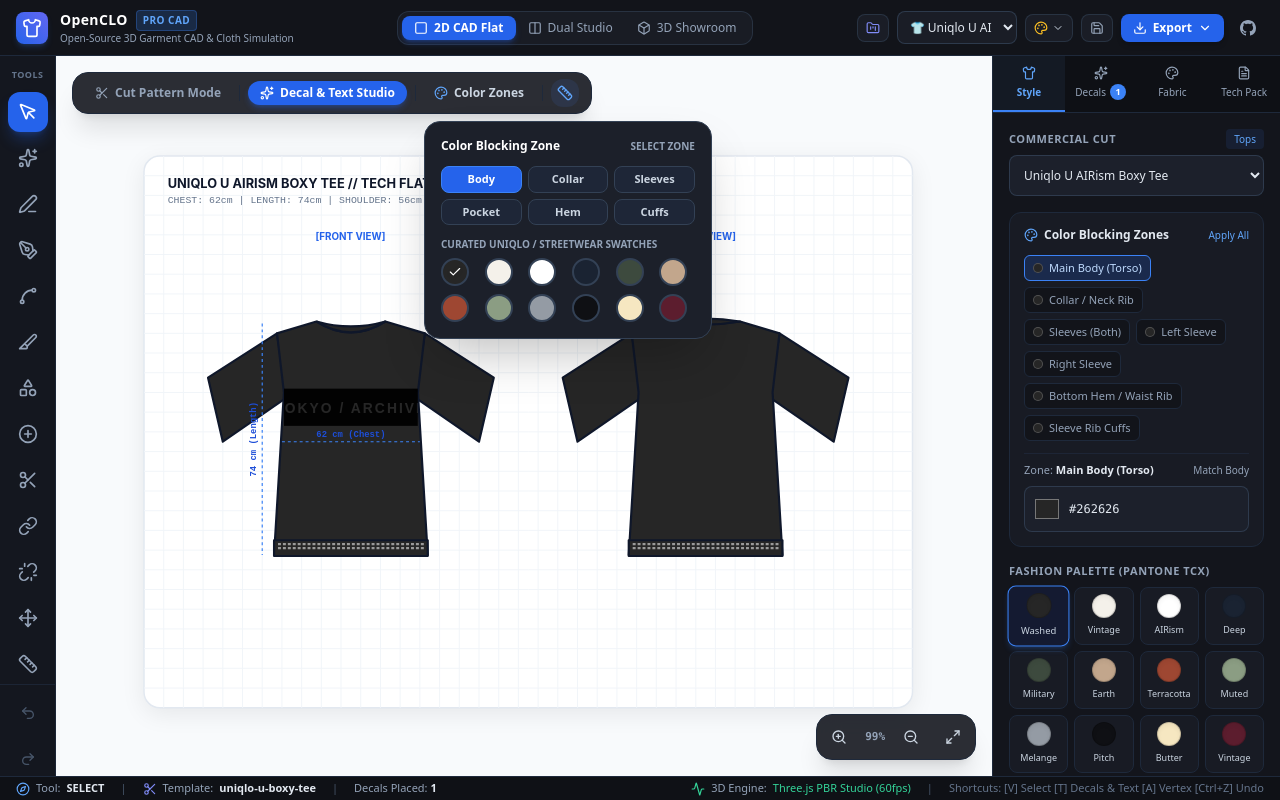
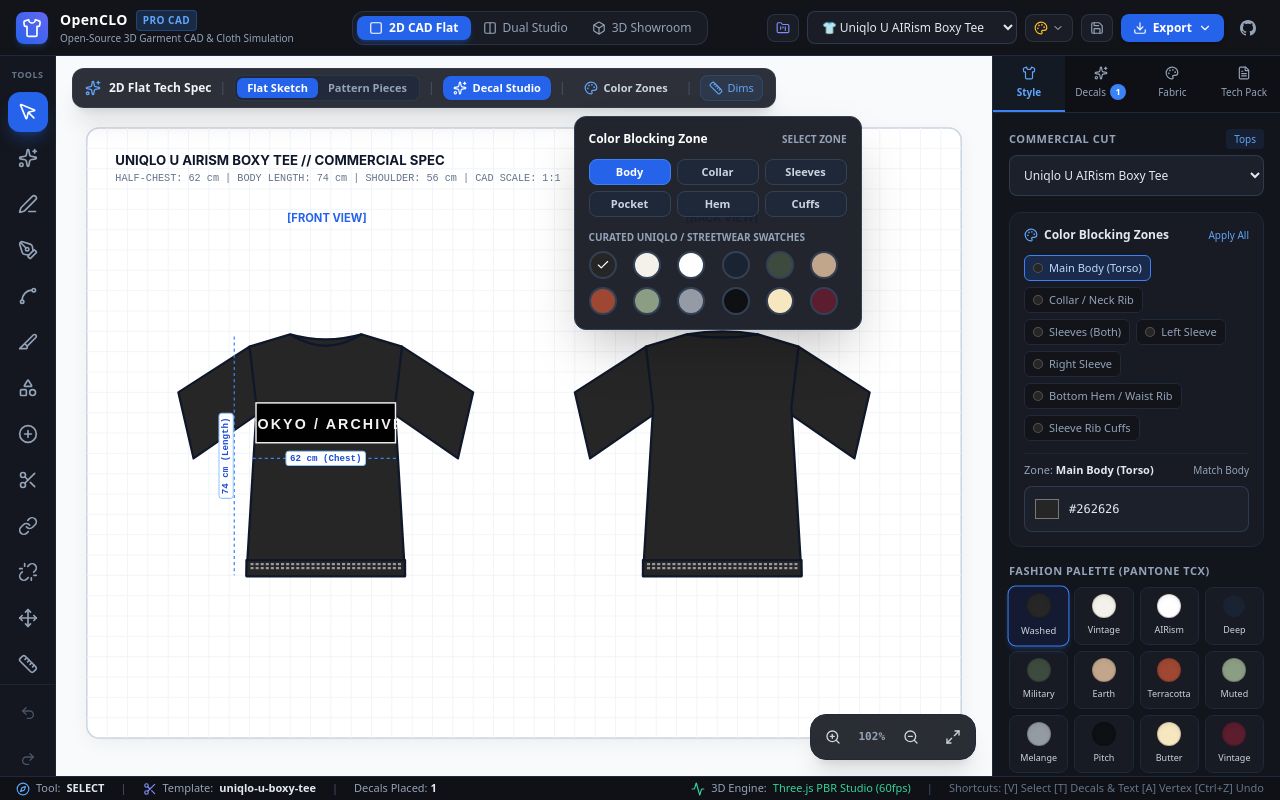
Before and after one commit to Aghyksa/open-clo, a React (Vite) app: page / in a window 1280 px wide. Both pictures are taken after a click on the button "Color Zones". Built offline with nearby package versions, Linux system fonts and the light colour scheme.

Commit message:
feat(studio): clean 2D CAD flat spec, seamless Dual Studio, and bug-free 3D boutique hanger & ghost showroom

```diff
--- a/src/components/PatternViewport/AssembledFlatCanvas.tsx
+++ b/src/components/PatternViewport/AssembledFlatCanvas.tsx
@@ -13,7 +13,6 @@
   Sparkles,
   Palette,
   Ruler,
-  Scissors,
   Check,
 } from 'lucide-react';
 import { DecalToolModal } from '../UI/DecalToolModal';
@@ -103,12 +102,18 @@
   // Center view on mount or template change
   useEffect(() => {
     // oxlint-disable-next-line react/set-state-in-effect
-    setViewState((prev) => ({
-      ...prev,
-      scale: Math.max(0.7, Math.min(1.1, dims.width / 950)),
-      offsetX: Math.max(40, (dims.width - 760) / 2),
-      offsetY: Math.max(30, (dims.height - 520) / 2),
-    }));
+    setViewState(() => {
+      const artboardW = 860;
+      const artboardH = 600;
+      const targetScale = Math.max(0.65, Math.min(1.05, Math.min((dims.width - 60) / artboardW, (dims.height - 110) / artboardH)));
+      const offX = Math.max(30, (dims.width - artboardW * targetScale) / 2);
+      const offY = Math.max(72, (dims.height - artboardH * targetScale) / 2);
+      return {
+        scale: targetScale,
+        offsetX: offX,
+        offsetY: offY,
+      };
+    });
   }, [activeTemplateId, dims.width, dims.height]);
 
   // Main Canvas Render
@@ -132,21 +137,21 @@
     ctx.scale(viewState.scale, viewState.scale);
 
     // 2. Draw White CAD Card Artboards
-    const artboardWidth = 780;
-    const artboardHeight = 560;
+    const artboardWidth = 860;
+    const artboardHeight = 600;
 
     // Subtle drop shadow for artboard sheet
-    ctx.shadowColor = 'rgba(0, 0, 0, 0.08)';
-    ctx.shadowBlur = 24;
-    ctx.shadowOffsetY = 6;
+    ctx.shadowColor = 'rgba(0, 0, 0, 0.06)';
+    ctx.shadowBlur = 18;
+    ctx.shadowOffsetY = 4;
     ctx.fillStyle = '#ffffff';
     ctx.beginPath();
-    ctx.roundRect(0, 0, artboardWidth, artboardHeight, 16);
+    ctx.roundRect(0, 0, artboardWidth, artboardHeight, 12);
     ctx.fill();
     ctx.shadowColor = 'transparent';
 
     // Artboard Border
-    ctx.strokeStyle = '#e2e8f0';
+    ctx.strokeStyle = '#cbd5e1';
     ctx.lineWidth = 1.5;
     ctx.stroke();
 
@@ -169,25 +174,25 @@
     // 3. Render Title & Specifications Header
     ctx.fillStyle = '#0f172a';
     ctx.font = 'bold 13px Inter, sans-serif';
-    ctx.fillText(`${spec.name.toUpperCase()} // TECH FLAT SPEC`, 24, 32);
+    ctx.fillText(`${spec.name.toUpperCase()} // COMMERCIAL SPEC`, 28, 36);
 
     ctx.fillStyle = '#64748b';
-    ctx.font = '10px monospace';
+    ctx.font = '10px ui-monospace, monospace';
     ctx.fillText(
-      `CHEST: ${spec.halfChestCm}cm | LENGTH: ${spec.bodyLengthCm}cm | SHOULDER: ${spec.shoulderDropCm}cm | SCALE: 1:1 CAD`,
-      24,
-      48
+      `HALF-CHEST: ${spec.halfChestCm} cm | BODY LENGTH: ${spec.bodyLengthCm} cm | SHOULDER: ${spec.shoulderDropCm} cm | CAD SCALE: 1:1`,
+      28,
+      52
     );
 
     // Centers for Front and Back views
-    const frontCenter = { x: 210, y: 280 };
-    const backCenter = { x: 570, y: 280 };
+    const frontCenter = { x: 235, y: 315 };
+    const backCenter = { x: 625, y: 315 };
 
     // View Labels
     ctx.fillStyle = '#2563eb';
-    ctx.font = 'bold 10px Inter, sans-serif';
-    ctx.fillText('[FRONT VIEW]', frontCenter.x - 36, 85);
-    ctx.fillText('[BACK VIEW]', backCenter.x - 34, 85);
+    ctx.font = 'bold 11px Inter, sans-serif';
+    ctx.fillText('[FRONT VIEW]', frontCenter.x - 38, 92);
+    ctx.fillText('[BACK VIEW]', backCenter.x - 36, 92);
 
     // ==========================================
     // Helper function to draw garment silhouette
@@ -625,19 +630,35 @@
 
       // Chest Width measurement line
       const chestY = frontCenter.y + 10;
-      const chestLeft = frontCenter.x - 70;
-      const chestRight = frontCenter.x + 70;
+      const chestLeft = frontCenter.x - 72;
+      const chestRight = frontCenter.x + 72;
 
       ctx.beginPath();
       ctx.moveTo(chestLeft, chestY);
       ctx.lineTo(chestRight, chestY);
       ctx.stroke();
 
-      ctx.font = 'bold 9px monospace';
+      // Pill for Chest Width
+      const chestText = `${spec.halfChestCm} cm (Chest)`;
+      ctx.font = 'bold 9px ui-monospace, monospace';
+      const ctw = ctx.measureText(chestText).width;
+      ctx.fillStyle = '#ffffff';
+      ctx.strokeStyle = '#93c5fd';
+      ctx.lineWidth = 1;
+      ctx.setLineDash([]);
+      ctx.beginPath();
+      ctx.roundRect(frontCenter.x - ctw / 2 - 4, chestY - 7, ctw + 8, 14, 3);
+      ctx.fill();
+      ctx.stroke();
+      ctx.fillStyle = '#1d4ed8';
       ctx.textAlign = 'center';
-      ctx.fillText(`${spec.halfChestCm} cm (Chest)`, frontCenter.x, chestY - 5);
+      ctx.textBaseline = 'middle';
+      ctx.fillText(chestText, frontCenter.x, chestY);
 
       // Body Length measurement line
+      ctx.strokeStyle = '#3b82f6';
+      ctx.lineWidth = 1.2;
+      ctx.setLineDash([3, 3]);
       const lenX = frontCenter.x - 90;
       const lenTop = frontCenter.y - 110;
       const lenBottom = frontCenter.y + 125;
@@ -647,10 +668,24 @@
       ctx.lineTo(lenX, lenBottom);
       ctx.stroke();
 
+      // Pill for Length
+      const lenText = `${spec.bodyLengthCm} cm (Length)`;
+      const ltw = ctx.measureText(lenText).width;
       ctx.save();
-      ctx.translate(lenX - 6, (lenTop + lenBottom) / 2);
+      ctx.translate(lenX - 8, (lenTop + lenBottom) / 2);
       ctx.rotate(-Math.PI / 2);
-      ctx.fillText(`${spec.bodyLengthCm} cm (Length)`, 0, 0);
+      ctx.fillStyle = '#ffffff';
+      ctx.strokeStyle = '#93c5fd';
+      ctx.lineWidth = 1;
+      ctx.setLineDash([]);
+      ctx.beginPath();
+      ctx.roundRect(-ltw / 2 - 4, -7, ltw + 8, 14, 3);
+      ctx.fill();
+      ctx.stroke();
+      ctx.fillStyle = '#1d4ed8';
+      ctx.textAlign = 'center';
+      ctx.textBaseline = 'middle';
+      ctx.fillText(lenText, 0, 0);
       ctx.restore();
 
       ctx.restore();
@@ -767,36 +802,48 @@
   };
 
   return (
-    <div className="relative w-full h-full bg-[#0e1117] overflow-hidden select-none">
+    <div className="relative w-full h-full bg-[#f8fafc] overflow-hidden select-none">
       {/* Top Floating Control Toolbar */}
-      <div className="absolute top-4 left-4 z-20 flex items-center gap-2 bg-[#14171f]/90 backdrop-blur-md border border-slate-800 rounded-2xl px-3 py-1.5 shadow-xl">
-        <button
-          onClick={() => setCanvasViewMode('pieces')}
-          className="flex items-center gap-1.5 px-2.5 py-1 rounded-xl text-xs font-semibold text-slate-400 hover:text-white hover:bg-slate-800 transition-colors"
-          title="Switch to Pattern Pieces Cutting Canvas"
-        >
-          <Scissors className="w-3.5 h-3.5" />
-          <span>Cut Pattern Mode</span>
-        </button>
+      <div className="absolute top-3 left-4 z-20 flex items-center gap-2 bg-[#171a23]/90 backdrop-blur-md border border-slate-700/70 rounded-xl px-3 py-1.5 shadow-xl text-xs text-slate-300">
+        <Sparkles className="w-4 h-4 text-blue-400" />
+        <span className="font-bold text-slate-100">2D Flat Tech Spec</span>
+        <span className="text-slate-600">|</span>
 
-        <div className="w-px h-4 bg-slate-800" />
+        {/* View Switcher: Assembled vs Pattern Pieces */}
+        <div className="flex items-center bg-slate-800/80 rounded-lg p-0.5 border border-slate-700/60 text-[11px]">
+          <button
+            className="px-2.5 py-0.5 rounded-md font-semibold bg-blue-600 text-white shadow-sm"
+            title="Assembled Front & Back Flat Sketch"
+          >
+            Flat Sketch
+          </button>
+          <button
+            onClick={() => setCanvasViewMode('pieces')}
+            className="px-2.5 py-0.5 rounded-md font-semibold text-slate-400 hover:text-white transition-colors"
+            title="Switch to Pattern Pieces Cutting Canvas"
+          >
+            Pattern Pieces
+          </button>
+        </div>
+
+        <span className="text-slate-600">|</span>
 
         <button
           onClick={() => setDecalModalOpen(true)}
-          className="flex items-center gap-1.5 px-3 py-1 rounded-xl text-xs font-bold text-white bg-blue-600 hover:bg-blue-500 shadow-md shadow-blue-600/30 transition-all"
+          className="flex items-center gap-1.5 px-2.5 py-1 rounded-lg text-[11px] font-bold text-white bg-blue-600 hover:bg-blue-500 shadow-sm transition-all"
           title="Add Artwork, Typography or Presets [T]"
         >
           <Sparkles className="w-3.5 h-3.5" />
-          <span>Decal & Text Studio</span>
+          <span>Decal Studio</span>
         </button>
 
-        <div className="w-px h-4 bg-slate-800" />
+        <span className="text-slate-600">|</span>
 
         {/* Color Zone Quick Picker */}
         <div className="relative">
           <button
             onClick={() => setActiveZonePicker(activeZonePicker ? null : 'body')}
-            className="flex items-center gap-1.5 px-2.5 py-1 rounded-xl text-xs font-semibold text-slate-300 hover:text-white hover:bg-slate-800 transition-colors"
+            className="flex items-center gap-1.5 px-2.5 py-1 rounded-lg text-[11px] font-semibold text-slate-300 hover:text-white hover:bg-slate-800 transition-colors"
             title="Color Blocking Zones"
           >
             <Palette className="w-3.5 h-3.5 text-blue-400" />
@@ -804,7 +851,7 @@
           </button>
 
           {activeZonePicker && (
-            <div className="absolute top-10 left-0 bg-[#1c202a] border border-slate-700 rounded-2xl p-4 shadow-2xl z-30 w-72 space-y-3">
+            <div className="absolute top-10 left-0 bg-[#171a23]/95 backdrop-blur-md border border-slate-700 rounded-xl p-3.5 shadow-2xl z-30 w-72 space-y-3">
               <div className="flex items-center justify-between text-xs font-bold text-white">
                 <span>Color Blocking Zone</span>
                 <span className="text-[10px] text-slate-400 uppercase">Select zone</span>
@@ -852,19 +899,20 @@
           )}
         </div>
 
-        <div className="w-px h-4 bg-slate-800" />
+        <span className="text-slate-600">|</span>
 
         {/* Toggle Measurements */}
         <button
           onClick={() => setShowMeasurements(!showMeasurements)}
-          className={`p-1.5 rounded-xl text-xs transition-colors ${
+          className={`flex items-center gap-1 px-2 py-1 rounded-lg text-[11px] font-medium transition-colors ${
             showMeasurements
-              ? 'text-blue-400 bg-blue-500/10'
+              ? 'text-blue-400 bg-blue-500/10 border border-blue-500/20'
               : 'text-slate-400 hover:text-white'
           }`}
           title="Toggle Technical Measurements Overlay"
         >
-          <Ruler className="w-4 h-4" />
+          <Ruler className="w-3.5 h-3.5" />
+          <span>Dims</span>
         </button>
       </div>
 
--- a/src/components/PatternViewport/PatternCanvas.tsx
+++ b/src/components/PatternViewport/PatternCanvas.tsx
@@ -2157,6 +2157,25 @@
       <div className="absolute top-3 left-4 z-10 flex items-center gap-2 bg-[#171a23]/90 backdrop-blur-md px-3 py-1.5 rounded-xl border border-slate-700/70 shadow-xl text-xs text-slate-300">
         <Layers className="w-4 h-4 text-blue-400" />
         <span className="font-bold text-slate-100">2D Pattern Window</span>
+        <span className="text-slate-600">|</span>
+
+        {/* View Mode Switcher */}
+        <div className="flex items-center bg-slate-800/80 rounded-lg p-0.5 border border-slate-700/60 text-[11px]">
+          <button
+            onClick={() => setCanvasViewMode('assembled')}
+            className="px-2.5 py-0.5 rounded-md font-semibold text-slate-400 hover:text-white transition-colors"
+            title="Switch to Assembled Front & Back Flat Sketch"
+          >
+            Flat Sketch
+          </button>
+          <button
+            className="px-2.5 py-0.5 rounded-md font-semibold bg-blue-600 text-white shadow-sm"
+            title="2D Pattern Pieces & Seams Canvas"
+          >
+            Pattern Pieces
+          </button>
+        </div>
+
         <span className="text-slate-600">|</span>
 
         {/* 2D Avatar Guide Toggle */}
--- a/src/components/UI/DecalToolModal.tsx
+++ b/src/components/UI/DecalToolModal.tsx
@@ -72,7 +72,7 @@
           scale: 1,
           rotation: 0,
           viewTarget: 'front',
-          blendMode: 'multiply',
+          blendMode: 'normal',
           opacity: 0.95,
           width: targetWidth,
           height: targetHeight,
@@ -126,7 +126,7 @@
       scale: 1,
       rotation: 0,
       viewTarget: 'front',
-      blendMode: 'multiply',
+      blendMode: 'normal',
       opacity: 0.95,
       width: preset.defaultWidth,
       height: preset.defaultHeight,
--- a/src/components/UI/PropertyInspector.tsx
+++ b/src/components/UI/PropertyInspector.tsx
@@ -142,7 +142,7 @@
           scale: 1,
           rotation: 0,
           viewTarget: 'front',
-          blendMode: 'multiply',
+          blendMode: 'normal',
           opacity: 0.95,
           width: Math.round(w),
           height: Math.round(h),
@@ -167,7 +167,7 @@
       scale: 1,
       rotation: 0,
       viewTarget: 'front',
-      blendMode: 'multiply',
+      blendMode: 'normal',
       opacity: 0.95,
       width: preset.defaultWidth,
       height: preset.defaultHeight,
--- a/src/components/UI/TopNav.tsx
+++ b/src/components/UI/TopNav.tsx
@@ -157,7 +157,7 @@
         <select
           value={activeTemplateId}
           onChange={(e) => loadPreset(e.target.value)}
-          className="bg-[#1a1d26] text-slate-200 text-xs px-2 py-1.5 rounded-lg border border-slate-700/80 focus:outline-none focus:border-blue-500 font-medium cursor-pointer max-w-[120px]"
+          className="bg-[#1a1d26] text-slate-200 text-xs px-2.5 py-1.5 rounded-lg border border-slate-700/80 focus:outline-none focus:border-blue-500 font-medium cursor-pointer max-w-[210px]"
           title="Switch Garment Template"
         >
           {GARMENT_TEMPLATES.map((tmpl) => (
--- a/src/store/useCloStore.ts
+++ b/src/store/useCloStore.ts
@@ -26,7 +26,7 @@
   STITCH_PRESETS,
 } from '../utils/patternPresets';
 
-const STORAGE_KEY_PROJECTS = 'openclo_projects_v1';
+const STORAGE_KEY_PROJECTS = 'openclo_projects_v2';
 const STORAGE_KEY_ACTIVE = 'openclo_active_project_id';
 
 function createDefaultProject(templateId = 'uniqlo-u-boxy-tee', name?: string): CloProject {
@@ -66,7 +66,7 @@
         scale: 1,
         rotation: 0,
         viewTarget: 'front',
-        blendMode: 'multiply',
+        blendMode: 'normal',
         opacity: 0.95,
         width: 140,
         height: 42,
@@ -377,7 +377,7 @@
         scale: 1,
         rotation: 0,
         viewTarget: 'front',
-        blendMode: 'multiply',
+        blendMode: 'normal',
         opacity: 0.95,
         width: 140,
         height: 42,
```
Also changed, not shown: src/components/Studio3D/StudioViewport.tsx (+8 -8 lines), src/utils/studio3DGarmentBuilder.ts (+70 -40 lines).
